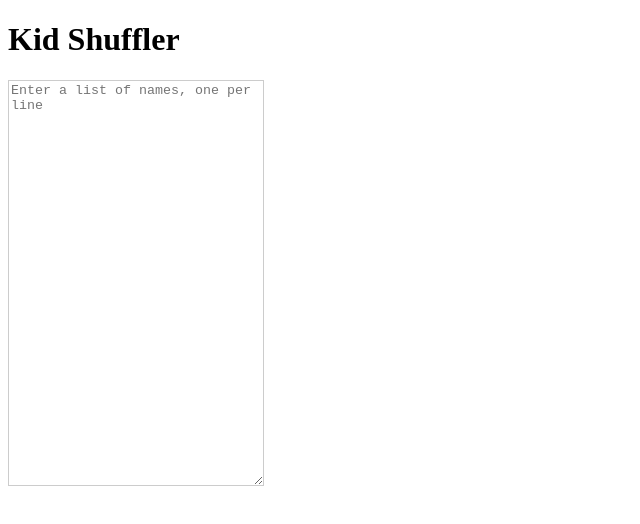
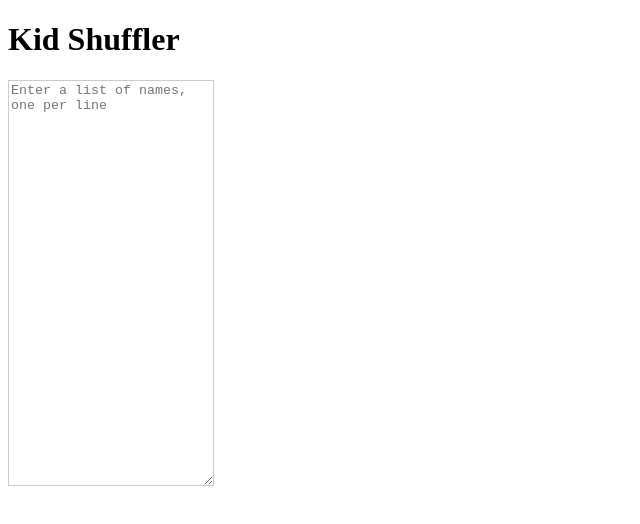
Before and after one commit to mniebling/kid-shuffler, a Next.js app: page / in a window 1280 px wide. Shown: the top 524 px of the page, without its empty margins (0-640 px from the left). Built offline with nearby package versions, Linux system fonts and the light colour scheme.

Commit message:
Add a counter to assignments

```diff
--- a/src/components/Assignment.jsx
+++ b/src/components/Assignment.jsx
@@ -2,7 +2,7 @@ import { Pair } from './Pair'
 import css from './Assignment.module.css'
 
 
-export function Assignment({ pairs }) {
+export function Assignment({ pairs, number }) {
 
   const colors = [
     'red',
@@ -16,6 +16,7 @@ export function Assignment({ pairs }) {
 
   return (
     <div className={ css.assignment }>
+      <div>{ number }</div>
       <table className={ css.table }>
         <tbody>
           { pairs.map((pair, i) => (
--- a/src/components/Assignment.module.css
+++ b/src/components/Assignment.module.css
@@ -7,7 +7,7 @@
 }
 
 .assignment td {
-  border: 1px solid #ddd;
+  border: 1px solid #ccc;
   padding: 5px 20px 5px 5px;
 }
 
--- a/src/pages/index.jsx
+++ b/src/pages/index.jsx
@@ -59,7 +59,7 @@ export default function HomePage() {
       </textarea>
 
       <div className={ css.output }>
-        { assignments.map((pairs, i) => <Assignment pairs={ pairs } key={ i } /> ) }
+        { assignments.map((pairs, i) => <Assignment pairs={ pairs } number={ i + 1 } key={ i } /> ) }
       </div>
 
     </div>
--- a/src/pages/index.module.css
+++ b/src/pages/index.module.css
@@ -7,7 +7,7 @@
 .inputList {
   border: 1px solid #ccc;
   height: 400px;
-  width: 250px;
+  width: 200px;
 }
 
 .output {
```
